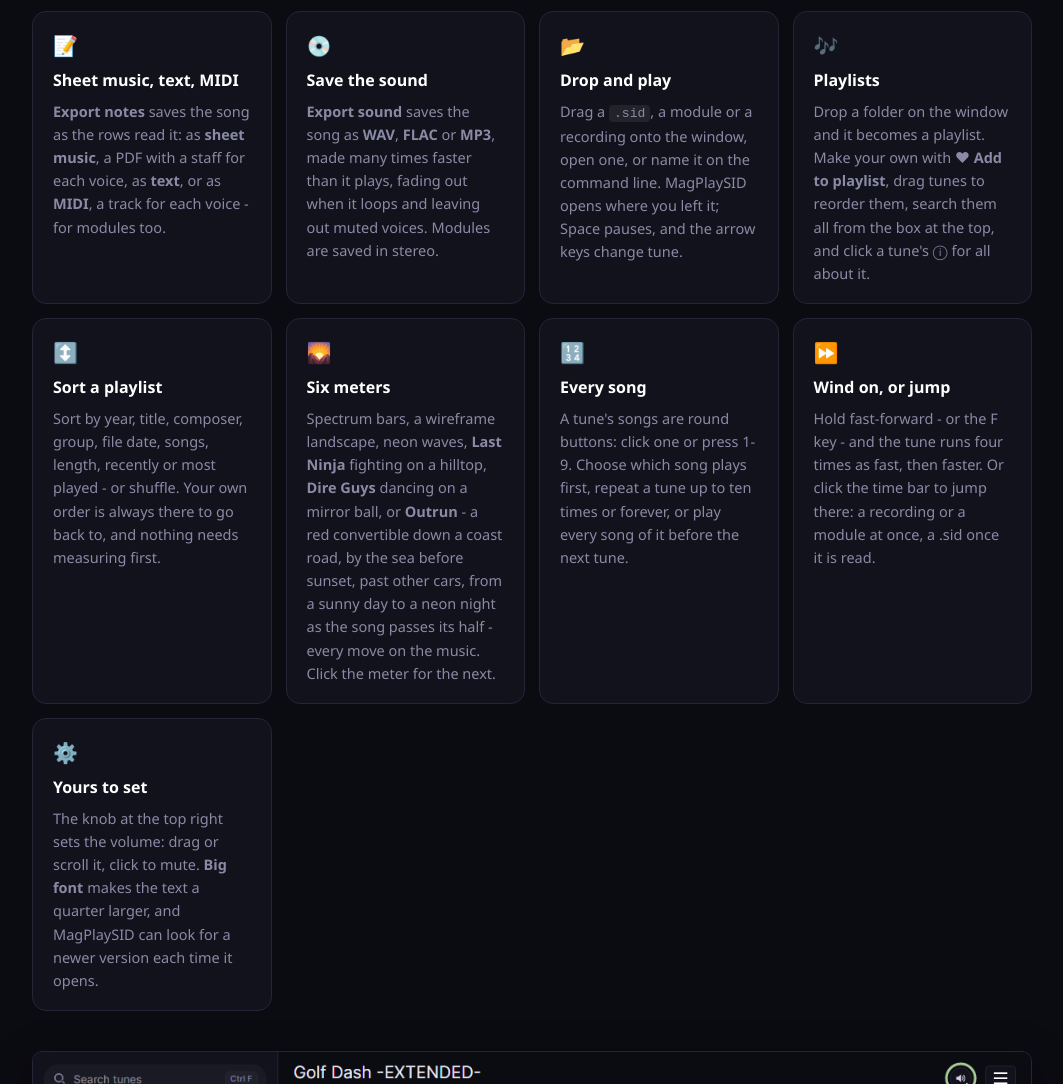
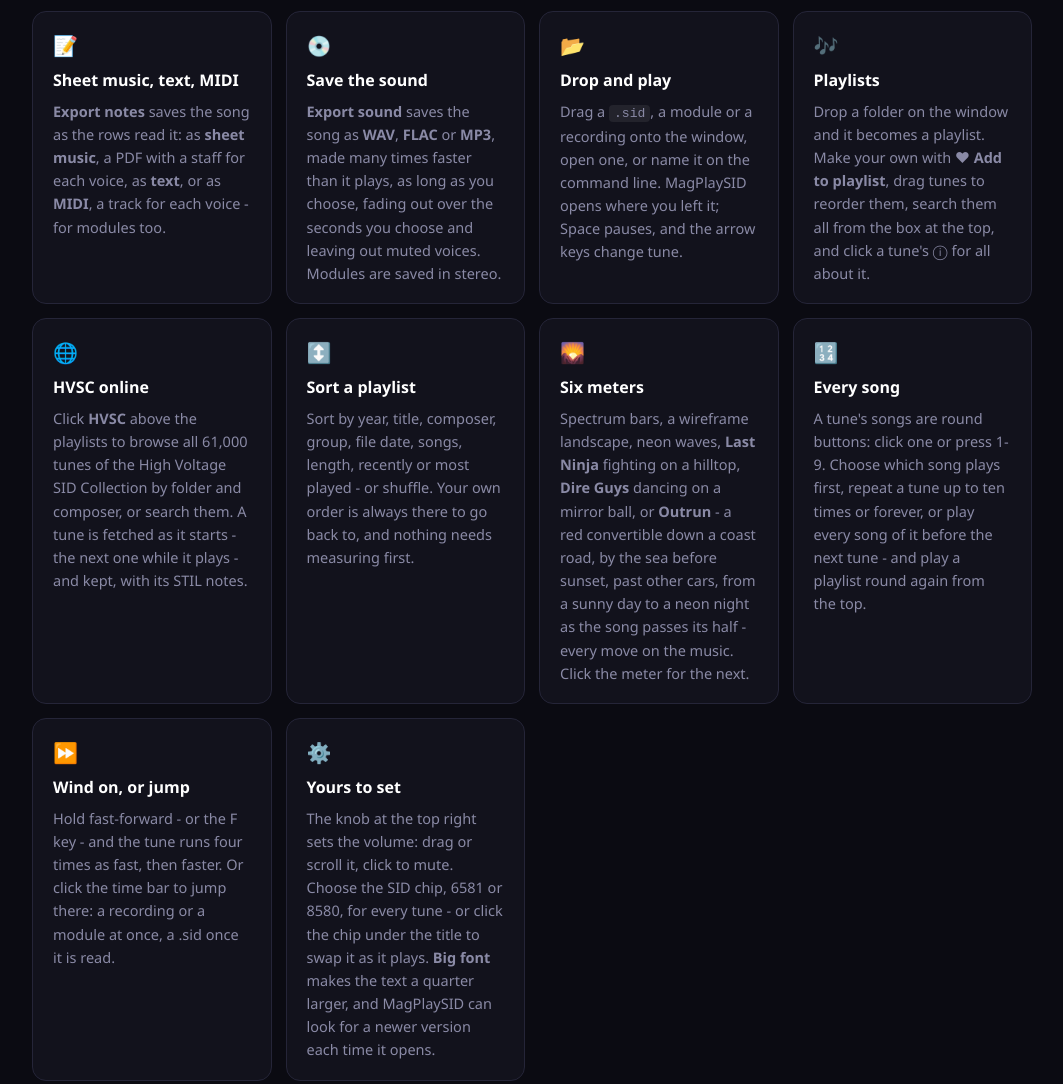
Before and after one commit to MagnarHarestad/MagPlaySID, a plain HTML site: page docs/index.html in a window 1280 px wide. Shown: the part 4929-6013 px from the top of the page, without its empty margins (108-1171 px from the left). Drawn offline with Linux system fonts and the light colour scheme; no server answers.

Commit message:
Site: HVSC online, SID chip choice, repeat the playlist, export length and fade
Co-Authored-By: Claude Opus 5.5 <noreply@anthropic.com>

```diff
--- a/docs/index.html
+++ b/docs/index.html
@@ -4,7 +4,7 @@
 <meta charset="utf-8">
 <meta name="viewport" content="width=device-width, initial-scale=1">
 <title>MagPlaySID - plays C64 .sid tunes, Amiga modules and recordings, and shows how they are built</title>
-<meta name="description" content="MagPlaySID - plays any Commodore 64 .sid tune on an emulated C64, and shows it as tracker rows - notes, instruments and effects - scrolling with the music. Drop a folder to play it as a playlist, keep your favourites, and save a tune's notes as text, sheet music or MIDI, or its sound as WAV, FLAC or MP3. Plays Amiga ProTracker modules and S3M, XM and IT modules too, and WAV, FLAC, MP3, OGG and AAC recordings with their notes heard as they play.">
+<meta name="description" content="MagPlaySID - plays any Commodore 64 .sid tune on an emulated C64, and shows it as tracker rows - notes, instruments and effects - scrolling with the music. Drop a folder to play it as a playlist, keep your favourites, browse and play all of the High Voltage SID Collection online, and save a tune's notes as text, sheet music or MIDI, or its sound as WAV, FLAC or MP3. Plays Amiga ProTracker modules and S3M, XM and IT modules too, and WAV, FLAC, MP3, OGG and AAC recordings with their notes heard as they play.">
 <link rel="icon" href="favicon.png">
 <link rel="stylesheet" href="style.css?v=3">
 </head>
@@ -179,14 +179,15 @@
     <div class="card"><div class="i">🎹</div><h3>A piano</h3><p>Eight octaves along the bottom, each voice's key lit in its colour as loud as its envelope - an arpeggio, a slide or a drum shows as it plays. For a recording, every note heard is lit.</p></div>
     <div class="card"><div class="i">🎛️</div><h3>2SID and 3SID</h3><p>Tunes for two or three SID chips play on all of them, each the model its header names, with a scope and score columns for every voice - six or nine voices side by side.</p></div>
     <div class="card"><div class="i">📝</div><h3>Sheet music, text, MIDI</h3><p><b>Export notes</b> saves the song as the rows read it: as <b>sheet music</b>, a PDF with a staff for each voice, as <b>text</b>, or as <b>MIDI</b>, a track for each voice - for modules too.</p></div>
-    <div class="card"><div class="i">💿</div><h3>Save the sound</h3><p><b>Export sound</b> saves the song as <b>WAV</b>, <b>FLAC</b> or <b>MP3</b>, made many times faster than it plays, fading out when it loops and leaving out muted voices. Modules are saved in stereo.</p></div>
+    <div class="card"><div class="i">💿</div><h3>Save the sound</h3><p><b>Export sound</b> saves the song as <b>WAV</b>, <b>FLAC</b> or <b>MP3</b>, made many times faster than it plays, as long as you choose, fading out over the seconds you choose and leaving out muted voices. Modules are saved in stereo.</p></div>
     <div class="card"><div class="i">📂</div><h3>Drop and play</h3><p>Drag a <code>.sid</code>, a module or a recording onto the window, open one, or name it on the command line. MagPlaySID opens where you left it; Space pauses, and the arrow keys change tune.</p></div>
     <div class="card"><div class="i">🎶</div><h3>Playlists</h3><p>Drop a folder on the window and it becomes a playlist. Make your own with <b>♥ Add to playlist</b>, drag tunes to reorder them, search them all from the box at the top, and click a tune's ⓘ for all about it.</p></div>
+    <div class="card"><div class="i">🌐</div><h3>HVSC online</h3><p>Click <b>HVSC</b> above the playlists to browse all 61,000 tunes of the High Voltage SID Collection by folder and composer, or search them. A tune is fetched as it starts - the next one while it plays - and kept, with its STIL notes.</p></div>
     <div class="card"><div class="i">↕️</div><h3>Sort a playlist</h3><p>Sort by year, title, composer, group, file date, songs, length, recently or most played - or shuffle. Your own order is always there to go back to, and nothing needs measuring first.</p></div>
     <div class="card"><div class="i">🌄</div><h3>Six meters</h3><p>Spectrum bars, a wireframe landscape, neon waves, <b>Last Ninja</b> fighting on a hilltop, <b>Dire Guys</b> dancing on a mirror ball, or <b>Outrun</b> - a red convertible down a coast road, by the sea before sunset, past other cars, from a sunny day to a neon night as the song passes its half - every move on the music. Click the meter for the next.</p></div>
-    <div class="card"><div class="i">🔢</div><h3>Every song</h3><p>A tune's songs are round buttons: click one or press 1-9. Choose which song plays first, repeat a tune up to ten times or forever, or play every song of it before the next tune.</p></div>
+    <div class="card"><div class="i">🔢</div><h3>Every song</h3><p>A tune's songs are round buttons: click one or press 1-9. Choose which song plays first, repeat a tune up to ten times or forever, or play every song of it before the next tune - and play a playlist round again from the top.</p></div>
     <div class="card"><div class="i">⏩</div><h3>Wind on, or jump</h3><p>Hold fast-forward - or the F key - and the tune runs four times as fast, then faster. Or click the time bar to jump there: a recording or a module at once, a .sid once it is read.</p></div>
-    <div class="card"><div class="i">⚙️</div><h3>Yours to set</h3><p>The knob at the top right sets the volume: drag or scroll it, click to mute. <b>Big font</b> makes the text a quarter larger, and MagPlaySID can look for a newer version each time it opens.</p></div>
+    <div class="card"><div class="i">⚙️</div><h3>Yours to set</h3><p>The knob at the top right sets the volume: drag or scroll it, click to mute. Choose the SID chip, 6581 or 8580, for every tune - or click the chip under the title to swap it as it plays. <b>Big font</b> makes the text a quarter larger, and MagPlaySID can look for a newer version each time it opens.</p></div>
   </div>
 
   <figure class="shot">
@@ -209,7 +210,7 @@
   <ol class="steps">
     <li>Download the package for your system from the <a href="https://github.com/MagnarHarestad/MagPlaySID/releases/latest">latest release</a>. .NET is inside - there is nothing else to install.</li>
     <li><b>Windows:</b> unzip it anywhere and run <code>MagPlaySID.exe</code>. <b>Linux:</b> unpack it and run <code>./MagPlaySID</code>. <b>Mac:</b> unzip it and move MagPlaySID to Applications.</li>
-    <li>Drop a <code>.sid</code>, a tracker module or a recording on the window, or choose <b>Open tune...</b> - or drop a whole folder to play it as a playlist, or choose <b>Open folder as playlist</b> in the menu. The <a href="https://www.hvsc.c64.org">High Voltage SID Collection</a> has tens of thousands of <code>.sid</code> tunes.</li>
+    <li>Drop a <code>.sid</code>, a tracker module or a recording on the window, or choose <b>Open tune...</b> - or drop a whole folder to play it as a playlist, or choose <b>Open folder as playlist</b> in the menu. Or click <b>HVSC</b> above the playlists to play from the <a href="https://www.hvsc.c64.org">High Voltage SID Collection</a>'s 61,000 <code>.sid</code> tunes.</li>
     <li>Click a scope to mute its voice; click a voice's rows to see its instrument; click the meter to change it; click a tune's ⓘ in a playlist to read all about it.</li>
     <li>Keep the tunes you like: <b>♥ Add to playlist</b> while one plays - and their notes: <b>Export notes</b> in the menu, as sheet music or text - or their sound: <b>Export sound</b>, as WAV, FLAC or MP3. Keys: Space pauses, ← and → change tune in a playlist, 1-9, + and - pick a song, and F held fast-forwards. Change your speakers while it plays and the sound follows them.</li>
   </ol>
```
